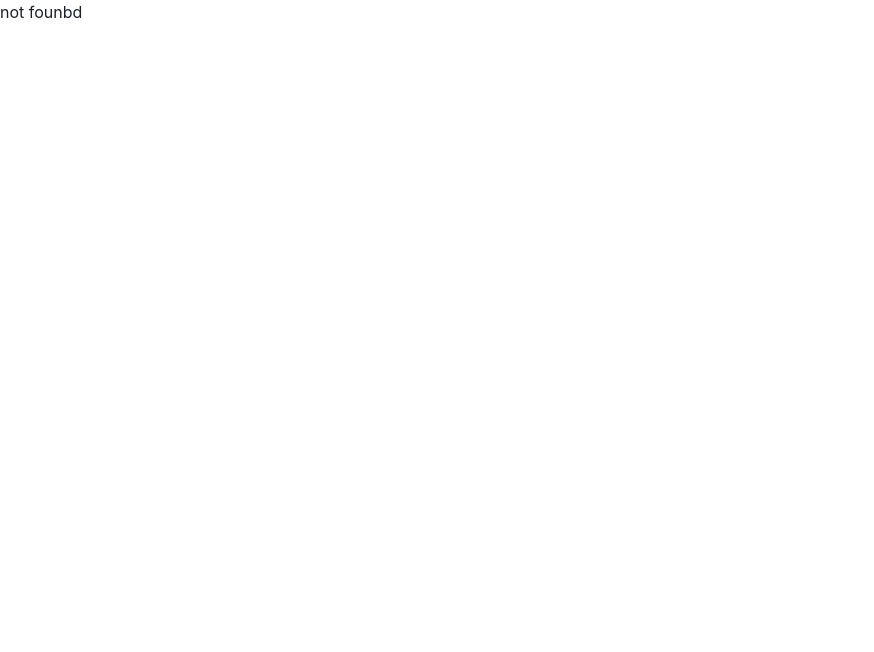
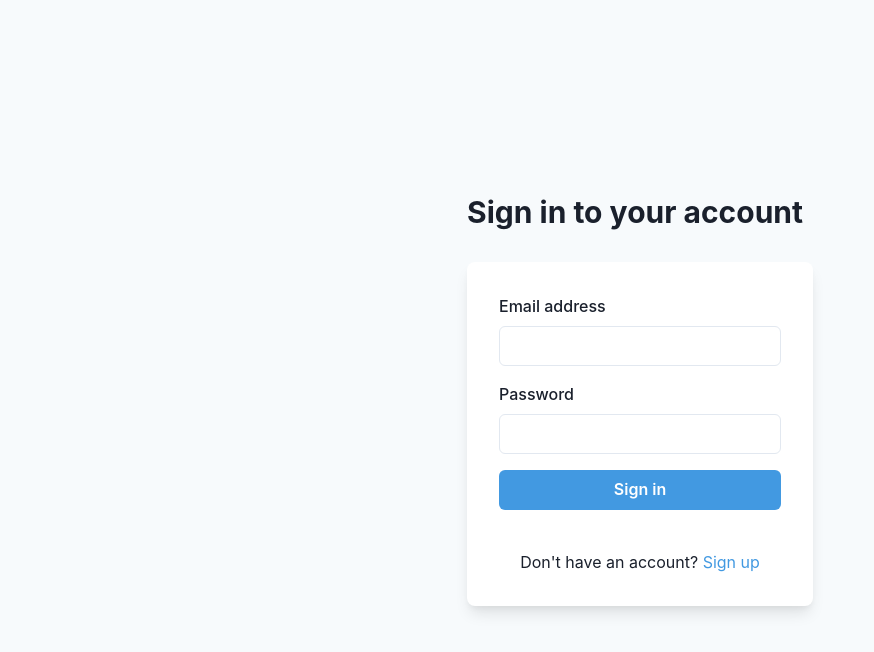
Before and after one commit to UlanTursunbek/partner-ui, a React app: page /partner-ui/login in a window 1280 px wide. Shown: the top 652 px of the page, without its empty margins (0-874 px from the left). Built offline with nearby package versions, Linux system fonts and the light colour scheme; no server answers; the HTML template or start-up script is replaced by a standard one.

Commit message:
Fix issue with deploy routes

```diff
--- a/src/app/router/router.tsx
+++ b/src/app/router/router.tsx
@@ -6,7 +6,8 @@ import { Lists, Main, Settings } from "../../pages";
 import { ProtectedRoute } from "./ProtectedRoute";
 import { URLs } from "./URLs";
 
-export const router = createBrowserRouter([
+export const router = createBrowserRouter(
+  [
     {
       path: "/",
       children: [
@@ -47,4 +48,8 @@ export const router = createBrowserRouter([
         },
       ],
     },
-]);
+  ],
+  {
+    basename: "/partner-ui/",
+  }
+);
--- a/vite.config.ts
+++ b/vite.config.ts
@@ -6,7 +6,7 @@ import react from "@vitejs/plugin-react";
 // https://vitejs.dev/config/
 export default defineConfig({
   plugins: [tsconfigPaths(), react()],
-  base: "/",
+  base: "/partner-ui/",
   build: {
     outDir: "dist",
   },
```
Lines whose indentation alone changed are shown as unchanged.
